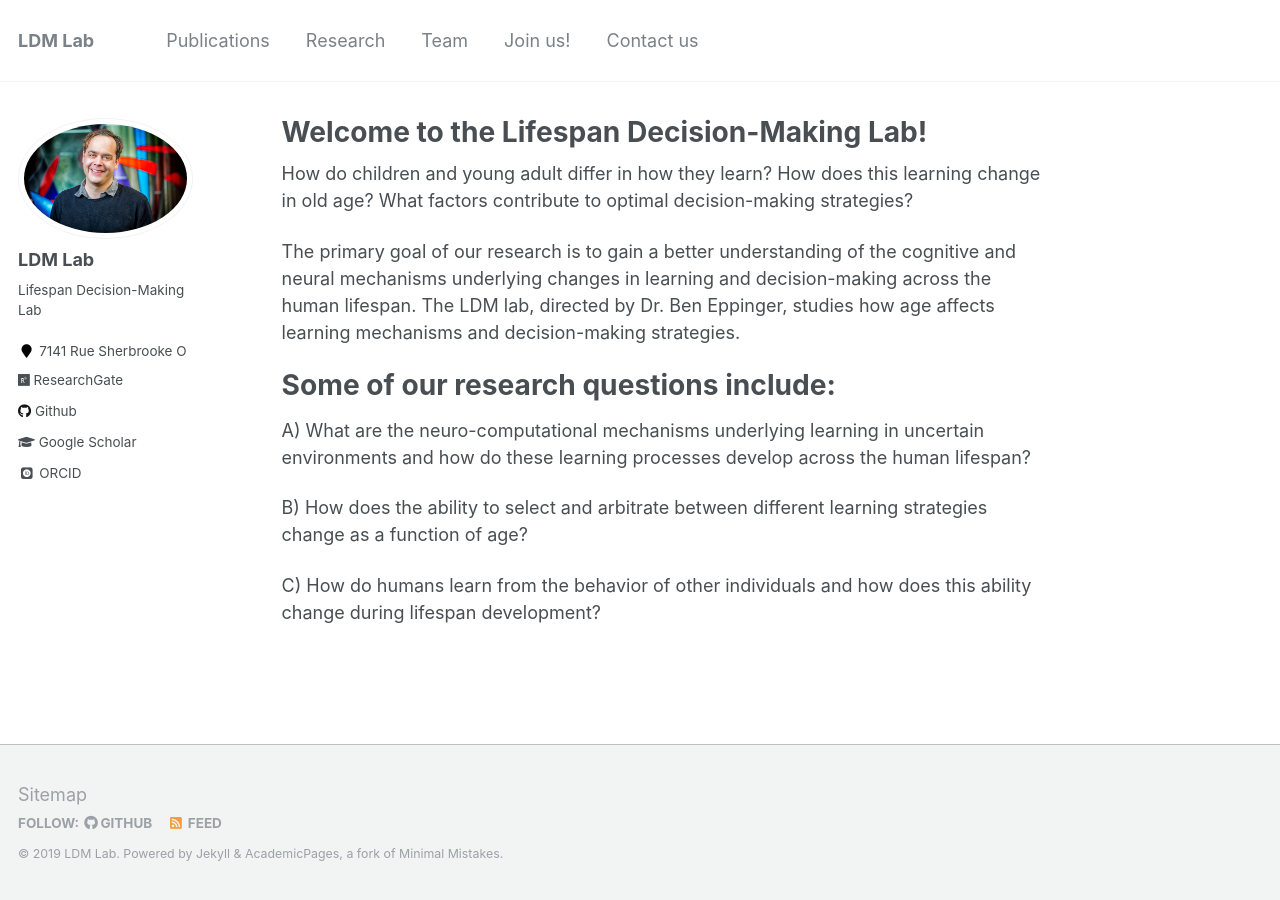
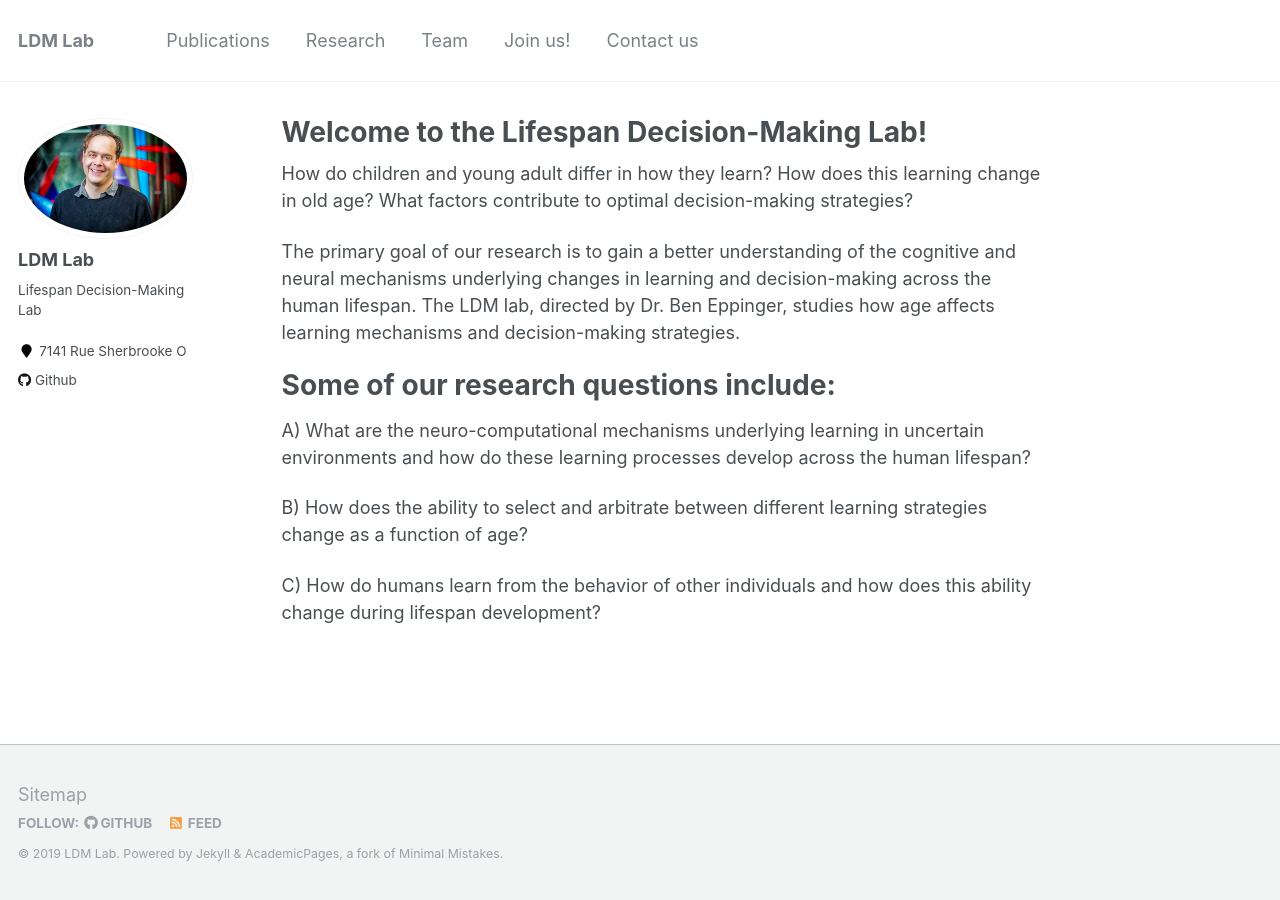
Before and after one commit to seandamiandevine/LDMLab.github.io, a Jekyll site: the page built from _pages/about.md, in a window 1280 px wide. Built offline with Jekyll 4.4.1, drawn with Linux system fonts in a browser that asks for light colours; some web fonts are replaced; a file with an impossible date is left out.

Commit message:
Update _config.yml

```diff
--- a/_config.yml
+++ b/_config.yml
@@ -85,9 +85,9 @@ author:
   bio              : "Lifespan Decision-Making Lab"
   location         : "7141 Rue Sherbrooke O"
   employer         :
-  googlescholar    : "http://yourfullgooglescholarurl.com"
+  googlescholar    :
   email            :
-  researchgate     :  https://www.mendeley.com/authors/9044149000/
+  mendely          :  https://www.mendeley.com/authors/9044149000/
   uri              :
   bitbucket        :
   codepen          :
@@ -101,7 +101,7 @@ author:
   instagram        :
   lastfm           :
   linkedin         :
-  orcid            : "http://orcid.org/yourorcidurl"
+  orcid            :
   pinterest        :
   soundcloud       :
   stackoverflow    : # http://stackoverflow.com/users/123456/username
```
